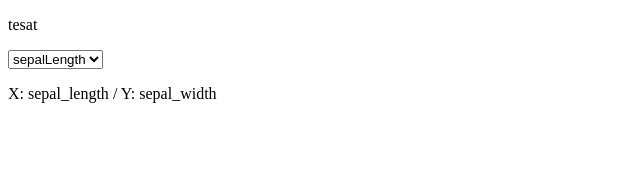
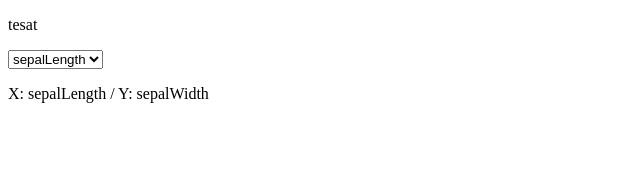
Before and after one commit to Sea-cl0g/scatter-plot-of-iris-data, a React (Vite) app: page / in a window 1280 px wide. Shown: the top 175 px of the page, without its empty margins (0-640 px from the left). Built offline with nearby package versions, Linux system fonts and the light colour scheme.

Commit message:
fix: axisの初期値を修正

```diff
--- a/src/App.jsx
+++ b/src/App.jsx
@@ -5,8 +5,8 @@ import irisData from "./data/iris.json";
 
 export default function App() {
   const [axis, setAxis] = useState({
-    x: "sepal_length",
-    y: "sepal_width"
+    x: "sepalLength",
+    y: "sepalWidth"
   });
 
   return (
```
